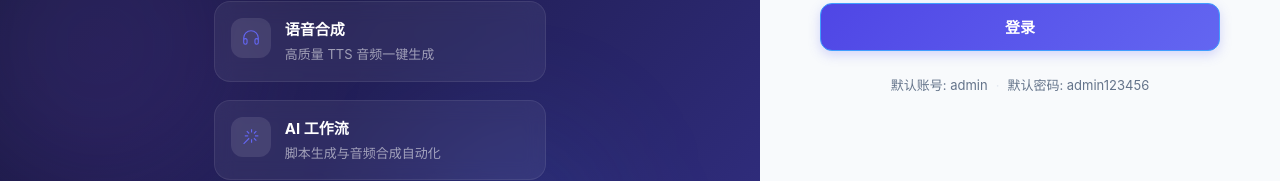
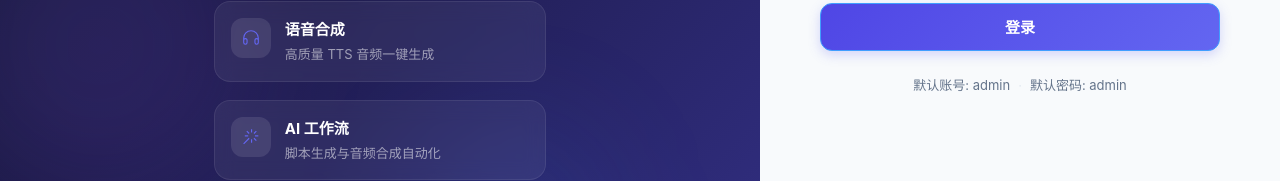
Before and after one commit to zhulielie/novel-audio-system, a Vue app in the folder frontend/: page /login in a window 1280 px wide. Shown: the part 525-706 px from the top of the page. Built offline with nearby package versions, Linux system fonts and the light colour scheme.

Commit message:
chore: change default demo credentials to admin / admin

```diff
--- a/frontend/src/views/LoginView.vue
+++ b/frontend/src/views/LoginView.vue
@@ -26,7 +26,7 @@
             </div>
             <div class="account-item">
               <span class="label">管理员:</span>
-              <code>admin / admin123456</code>
+              <code>admin / admin</code>
             </div>
           </div>
         </el-alert>
--- a/frontend/src/views/system/LoginView.vue
+++ b/frontend/src/views/system/LoginView.vue
@@ -97,7 +97,7 @@
         <div class="form-tips">
           <span>默认账号: admin</span>
           <span class="dot">·</span>
-          <span>默认密码: admin123456</span>
+          <span>默认密码: admin</span>
         </div>
       </div>
 
@@ -121,7 +121,7 @@ const userStore = useUserStore()
 
 const loginForm = reactive({
   username: 'admin',
-  password: 'admin123456'
+  password: 'admin'
 })
 
 const loginRules = {
```
Also changed, not shown: 2 other files (tests, documents, lock files or other folders).
